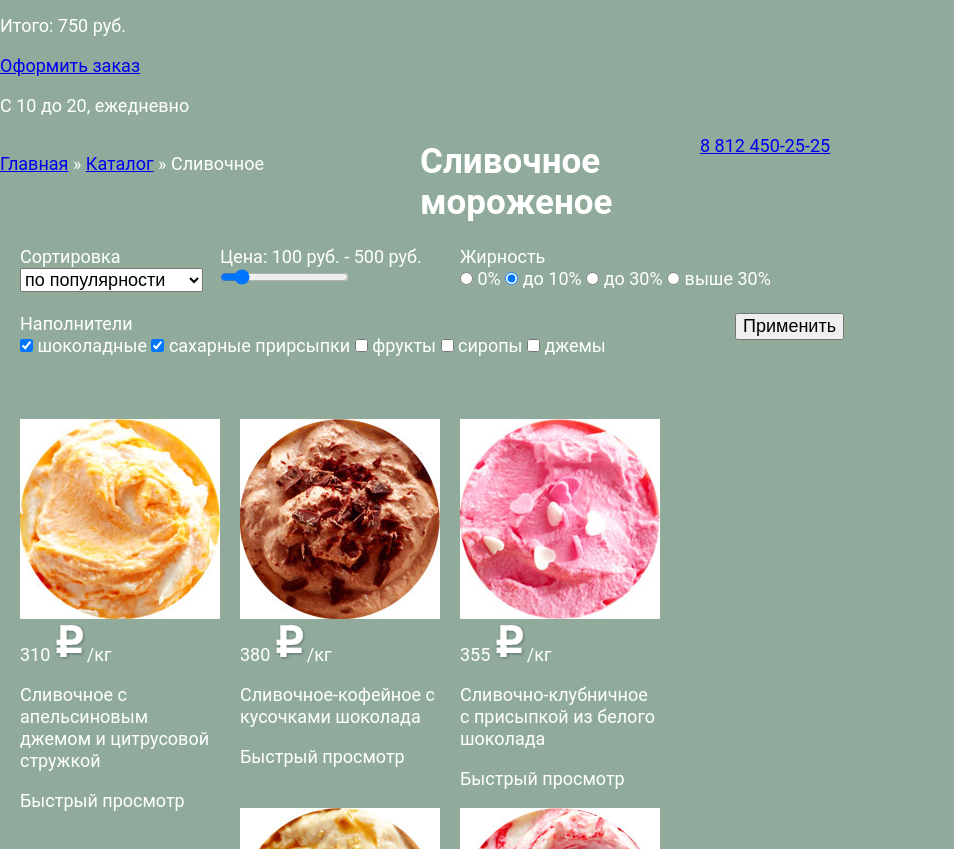
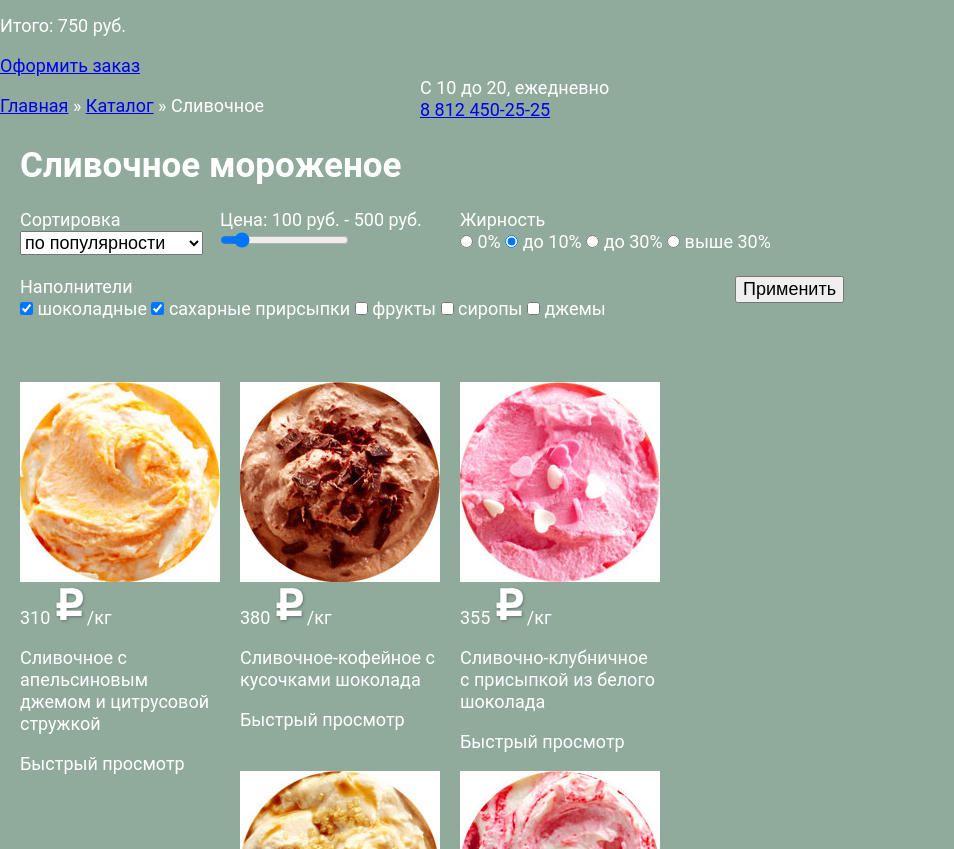
Before and after one commit to ludmilakov/221567-gllacy, a plain HTML site: page catalog.html in a window 1280 px wide. Shown: the part 251-1100 px from the top of the page, without its empty margins (0-954 px from the left). Drawn offline with Linux system fonts and the light colour scheme.

Commit message:
перенесен info в main

```diff
--- a/catalog.html
+++ b/catalog.html
@@ -76,16 +76,14 @@
             </div> <a class="cart-field-button button" href="#">Оформить заказ</a> </div>
         </div>
       </div>
-      <div class="plate">
-        <p class="working-hours">С 10 до 20, ежедневно</p>
-        <p><a class="phone" href="tel:+78124502525">8 812 450-25-25</a></p>
-      </div>
     </div>
     <div class="breadcrumbs">
       <p> <a href="#" class="main">Главная</a> » <a href="#" class="catalog">Каталог</a> » <span>Сливочное</span> </p>
     </div>
   </header>
   <main class="container-catalog">
+    <div class="info">
+      <div class="schedule">С 10 до 20, ежедневно</div> <a class="tel" href="tel:+78124502525">8 812 450-25-25</a> </div>
     <h1>Сливочное мороженое</h1>
     <form class="form" action="#" method="get">
       <div class="sort">
```
Also changed, not shown: index.html (+0 -4 lines).
